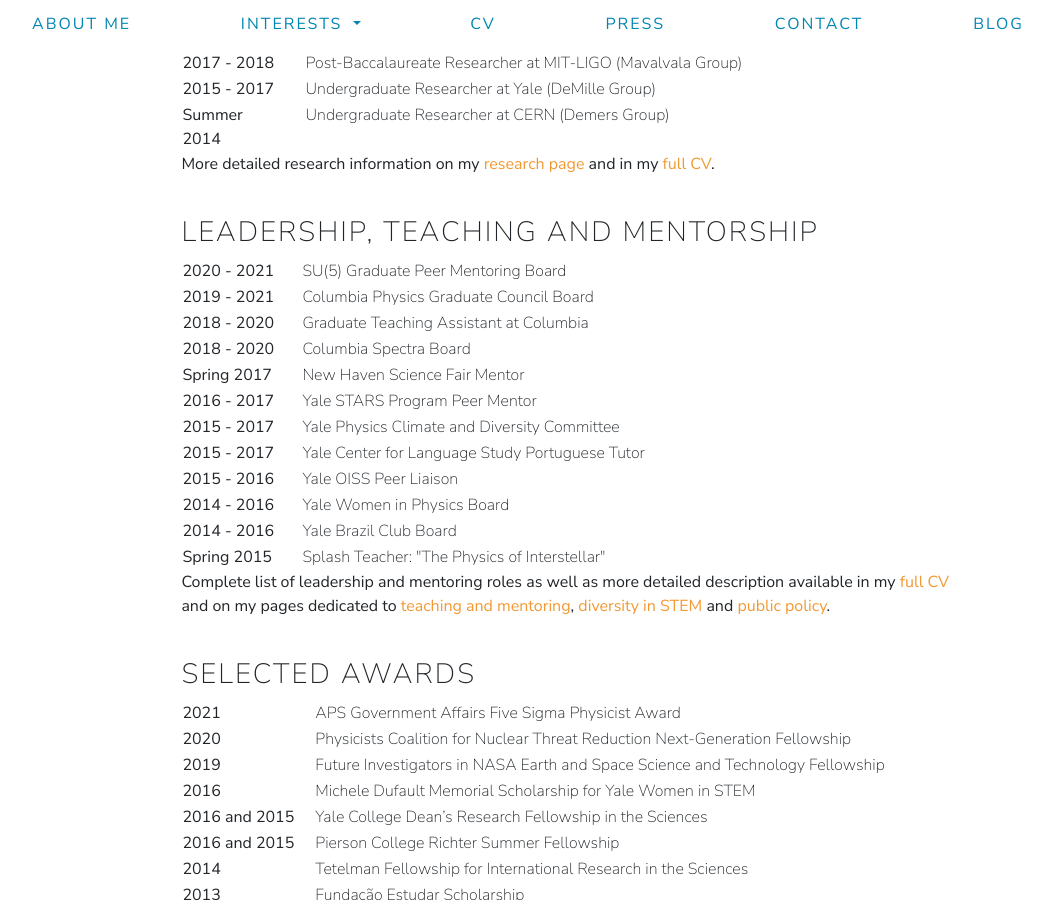
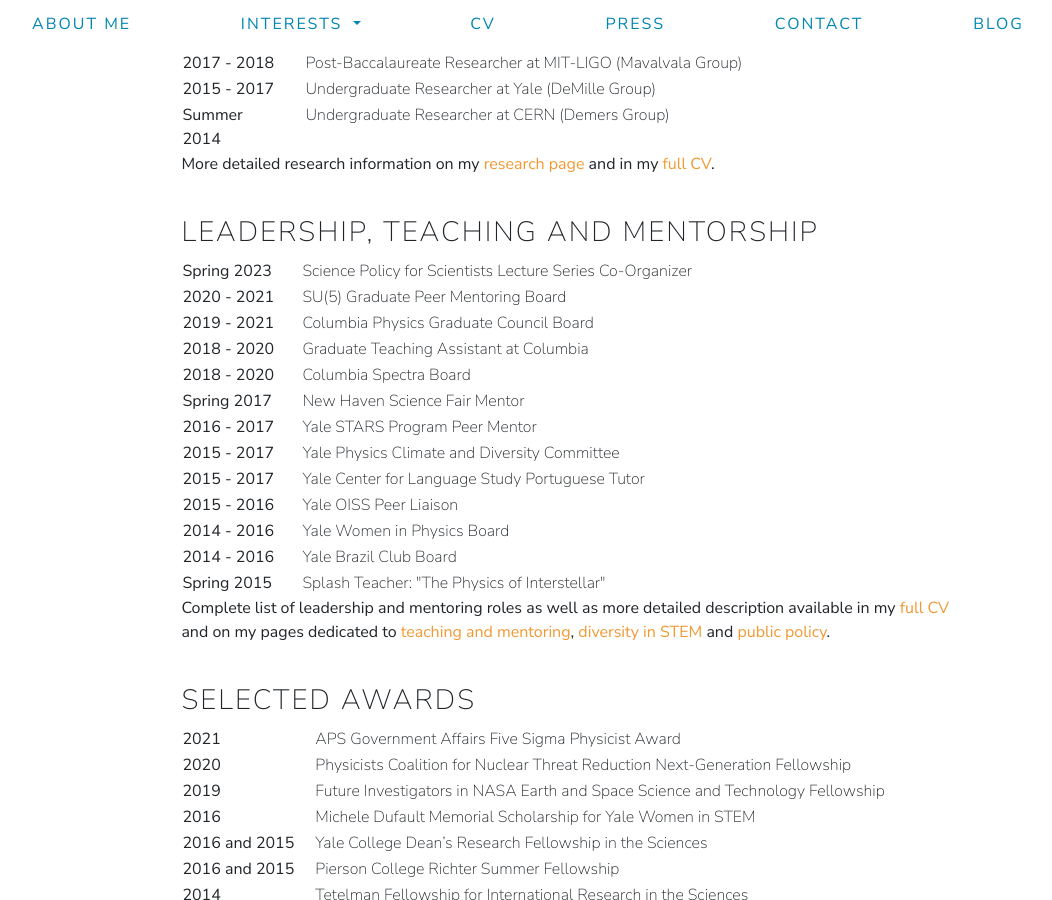
Before and after one commit to barbaracrusan/barbaracrusan.github.io, a Jekyll site: the page built from cv.html, in a window 1280 px wide and 900 px high, scrolled down 442 px. Shown: the whole window, without its empty margins (112-1164 px from the left). Built offline with Jekyll 4.4.1, drawn with Linux system fonts in a browser that asks for light colours; nearby versions of some CDN libraries.

Commit message:
added cv item

```diff
--- a/cv.html
+++ b/cv.html
@@ -58,6 +58,10 @@
     <div class="col-md-12 mx-5  my-2">
       <h3>LEADERSHIP, TEACHING AND MENTORSHIP</h3>
       <table>
+        <tr>
+          <td><b>Spring 2023</b></td>
+          <td>Science Policy for Scientists Lecture Series Co-Organizer</td>
+        </tr>
         <tr>
           <td><b>2020 - 2021</b></td>
           <td>SU(5) Graduate Peer Mentoring Board</td>
```
